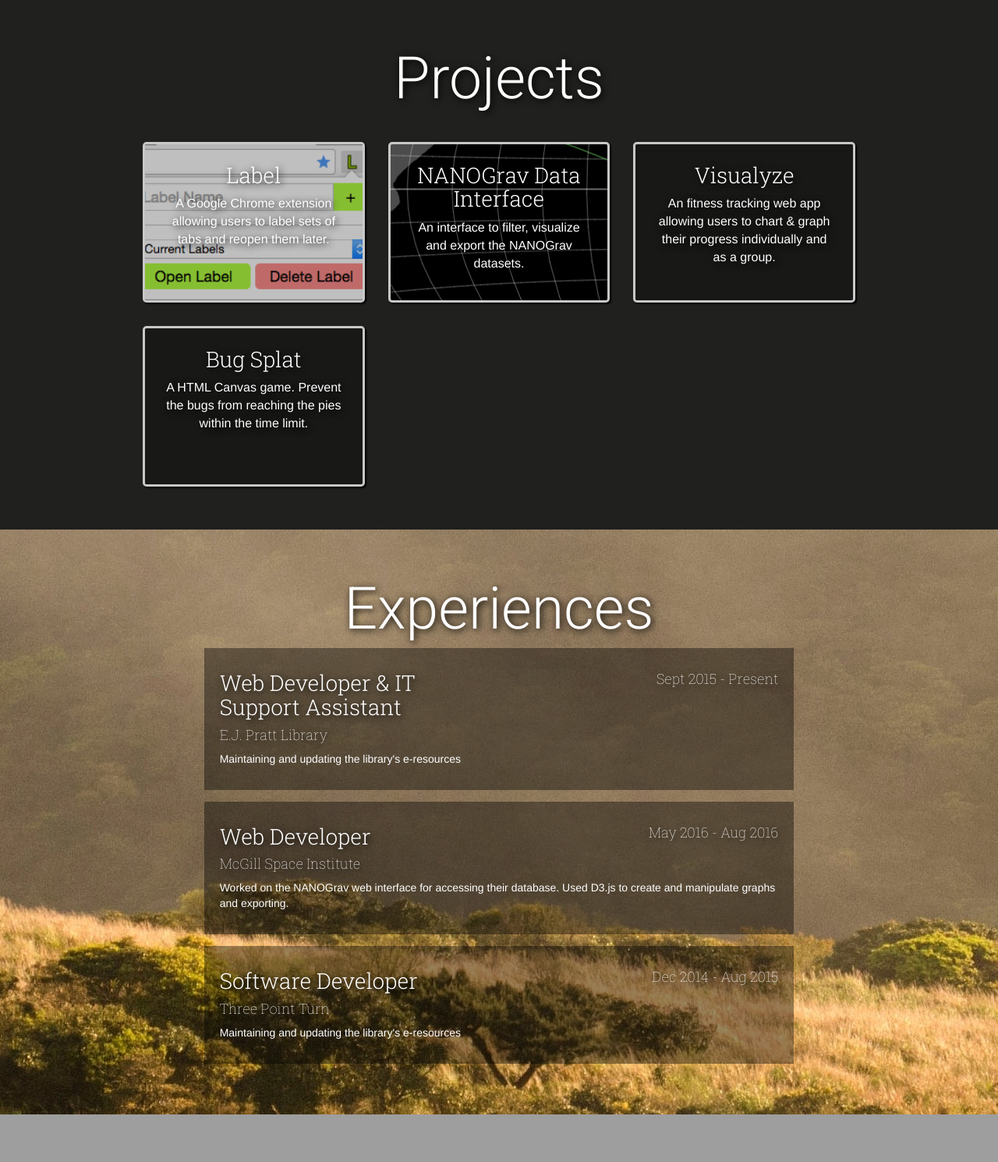
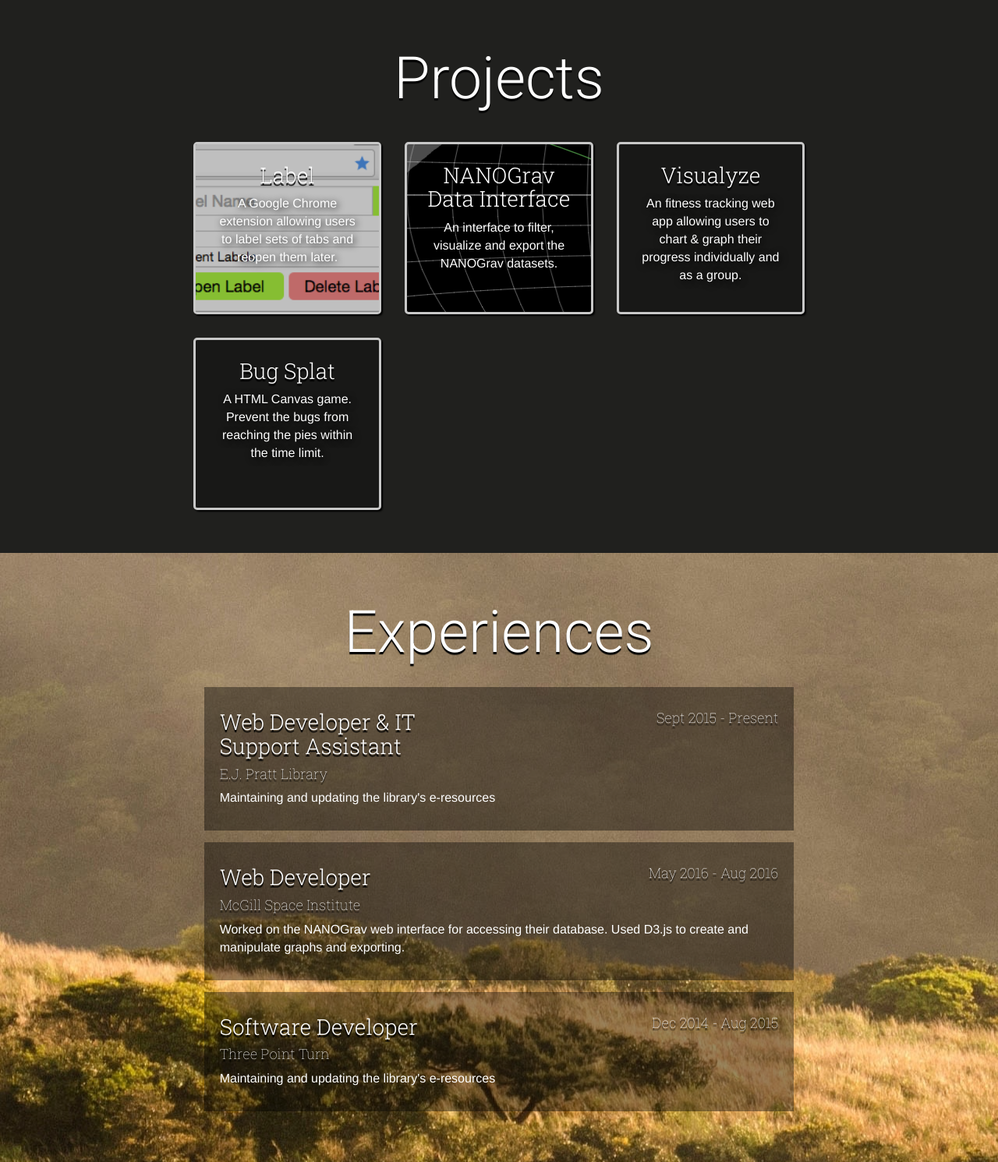
Before and after one commit to Jaacky/jackyvan.com, a Flask app: page / in a window 1280 px wide. Shown: the part 801-2291 px from the top of the page at 78% size. Before the commit the page ends 2230 px from the top, so only its background shows below. Run offline with Flask 2, Linux system fonts and the light colour scheme; some libraries are stand-ins or nearby versions.

Commit message:
Updating about and experience section styling

```diff
--- a/www/static/css/styles.css
+++ b/www/static/css/styles.css
@@ -27,7 +27,7 @@ h1, h2, h3, h4, h5 {
 	margin-top: 10px;
 	color: white;
 	font-family: 'Roboto Slab', sans-serif;
-	text-shadow: 2px 2px 10px black;
+	text-shadow: 0px 3px 1px black;
 }
 
 h1 {
@@ -115,13 +115,21 @@ h5 {
 	font-size: 90px;
 }
 
+.about-container {
+	display: inline-block;
+	padding: 50px 25px;
+	background-color: rgba(0,0,0,0.25);
+	width: 100%;
+	max-width: 1200px;
+}
+
 #projects {
 	/*background: url('/static/img/unsplash-009.jpeg') no-repeat center;*/
 	/*position relative;*/
 }
 
 .project-container {
-	width: 80%;
+	width: 69%;
 	display: inline-block;
 }
 
@@ -170,6 +178,10 @@ h5 {
 	position: relative;
 }
 
+#experiences .title {
+	margin-bottom: 30px;
+}
+
 .experience {
 	text-align: left;
 }
@@ -181,6 +193,11 @@ h5 {
 	height: 100%;
 	padding: 20px;
 	margin-bottom: 15px;
+}
+
+.experience p {
+	font-size: 16px;
+	font-weight: 300;
 }
 
 .role-date {
--- a/www/templates/index.html
+++ b/www/templates/index.html
@@ -3,24 +3,27 @@
 {% block container %}
 <div class="row" id="about">
   <div class="col-sm-12">
+    <div class="about-container">
       <h1>
         <span class="emphasize">Jacky Van</span>
       </h1>
       <h2>
-      Computer Science Specialist at the University of Toronto.
+        Computer Science Specialist
       </h2>
       <h3>
-      Aspiring software developer.
+        University of Toronto
       </h3>
+      <h3>Software, food, and gym</h3>
       <h3>
-      Co-Captain of Liquid Assets dragonboat team 2014 - 2015.
+        Co-Captain of Liquid Assets dragonboat team, 2014 - 2015.
       </h3>
+    </div>
   </div>
 </div>
 <div class="row" id="projects">
   <h1 class="title">Projects</h1>
   <div class="project-container">
-    <div class="project col-sm-4">
+    <div class="project col-md-4">
       <div id="project-label" class="project-inner col-sm-12">
         <div class="project-mask"></div>
         <h2>Label</h2>
@@ -29,7 +32,7 @@
         </p>
       </div>
     </div>
-    <div class="project col-sm-4">
+    <div class="project col-md-4">
       <div id="project-nanograv" class="project-inner col-sm-12">
         <!--<div class="project-mask"></div>-->
         <h2>NANOGrav Data Interface</h2>
@@ -38,7 +41,7 @@
         </p>
       </div>
     </div>
-    <div class="project col-sm-4">
+    <div class="project col-md-4">
       <div class="project-inner col-sm-12">
         <div class="project-mask"></div>
         <h2>Visualyze</h2>
@@ -47,7 +50,7 @@
         </p>
       </div>
     </div>
-    <div class="project col-sm-4">
+    <div class="project col-md-4">
       <div class="project-inner col-sm-12">
         <div class="project-mask"></div>
         <h2>Bug Splat</h2>
```
Lines whose indentation alone changed are shown as unchanged.
